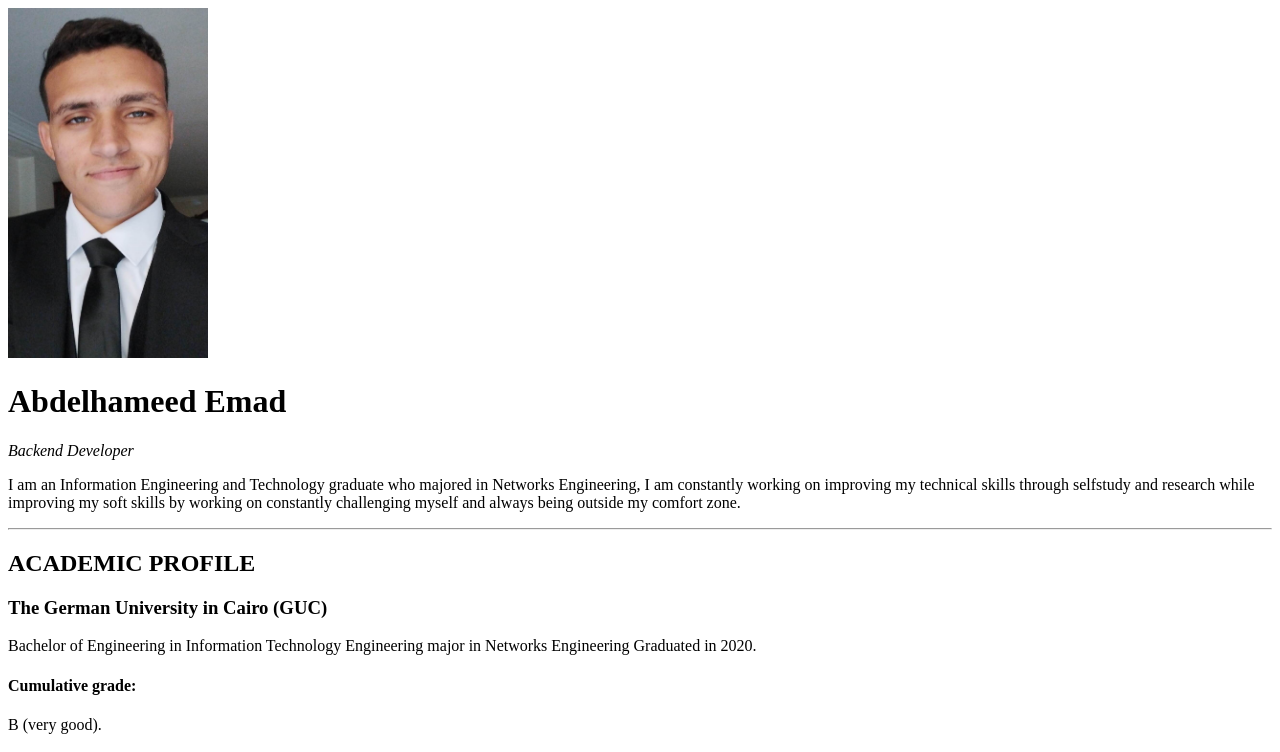
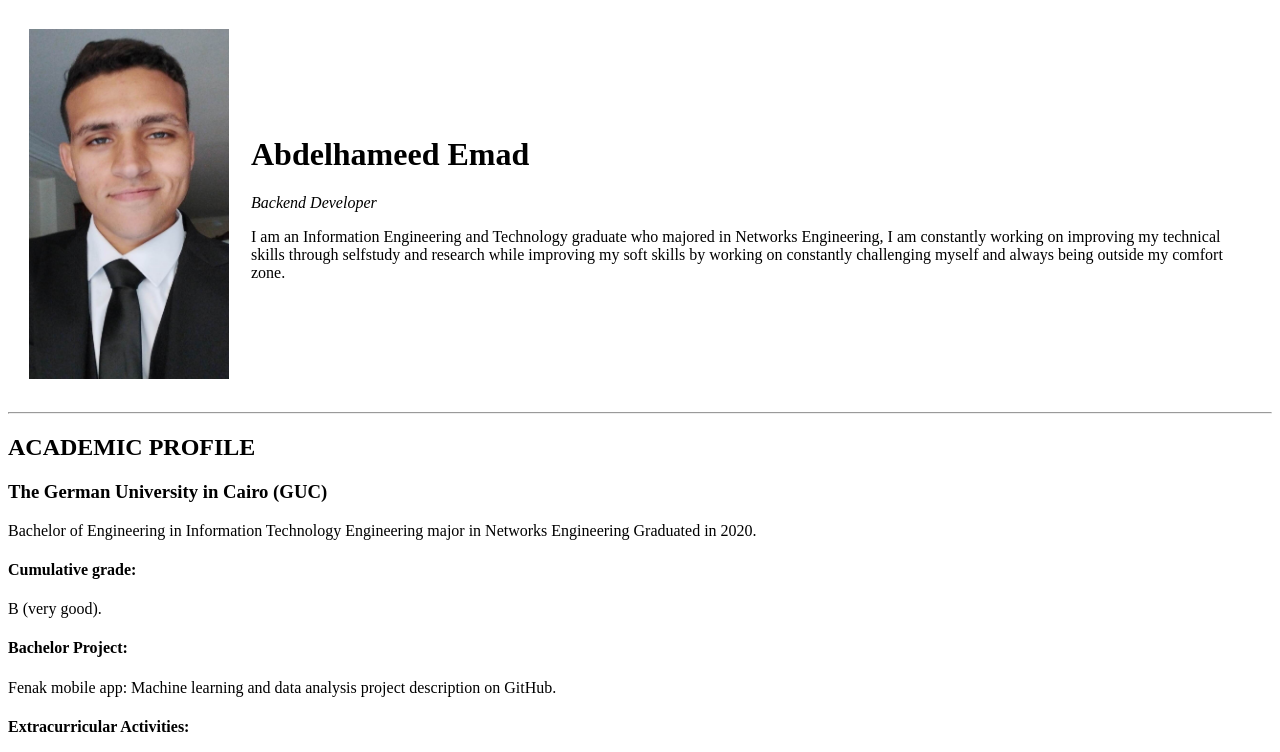
Before and after one commit to AbdelhameedEmad/CV, a plain HTML site: page index.html in a window 1280 px wide. Shown: the top 752 px of the page. Drawn offline with Linux system fonts and the light colour scheme.

Commit message:
added the image and the intro to a table

```diff
--- a/index.html
+++ b/index.html
@@ -5,8 +5,10 @@
     <title>Abdelhameed's Personal website</title>
 </head>
 <body>
-    <img src="images/pp (1).jpg" alt="Abdelhameed Emad Profile Picture" width="200px" height="350px">
-    <h1>Abdelhameed Emad</h1>
+    <table cellspacing="20">
+        <tr>
+            <td><img src="images/pp (1).jpg" alt="Abdelhameed Emad Profile Picture" width="200px" height="350px"></td>
+            <td><h1>Abdelhameed Emad</h1>
                 <p><em>Backend Developer</em></p>
                 <p>I am an Information Engineering and Technology graduate
                     who majored in Networks Engineering, I am constantly
@@ -14,6 +16,9 @@
                     and research while improving my soft skills by
                     working on constantly challenging myself and always
                     being outside my comfort zone.</p>
+            </td>
+        </tr>
+    </table>
     <hr>
     <h2>ACADEMIC PROFILE</h2>
     <h3>The German University in Cairo (GUC)</h3>
```
Lines whose indentation alone changed are shown as unchanged.
